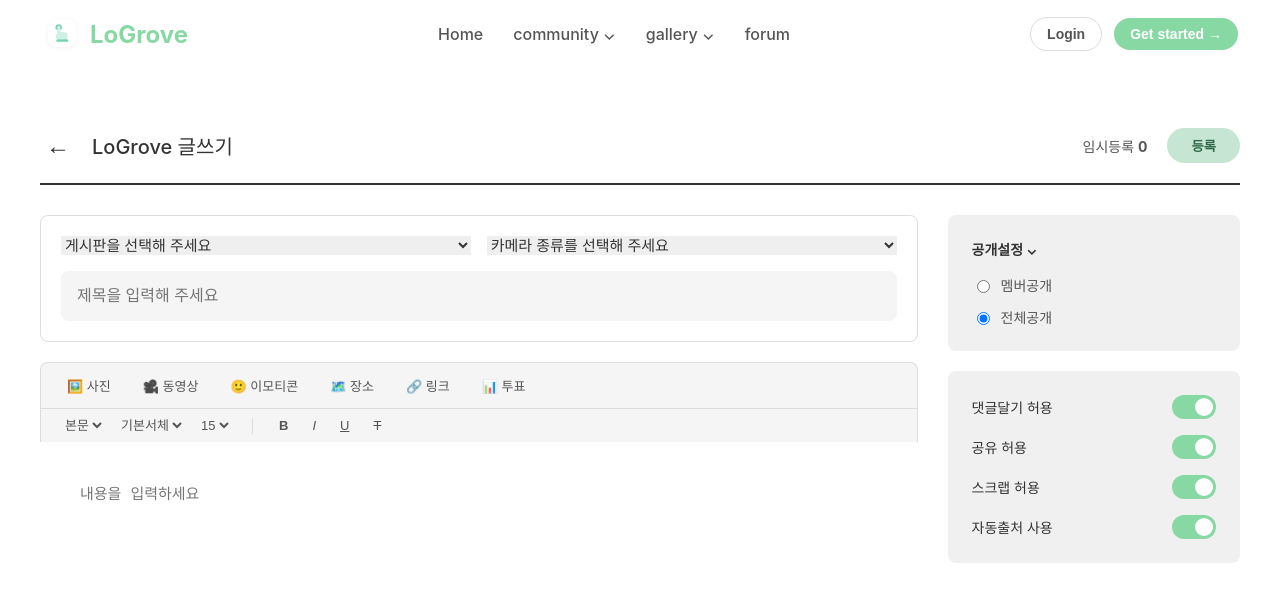
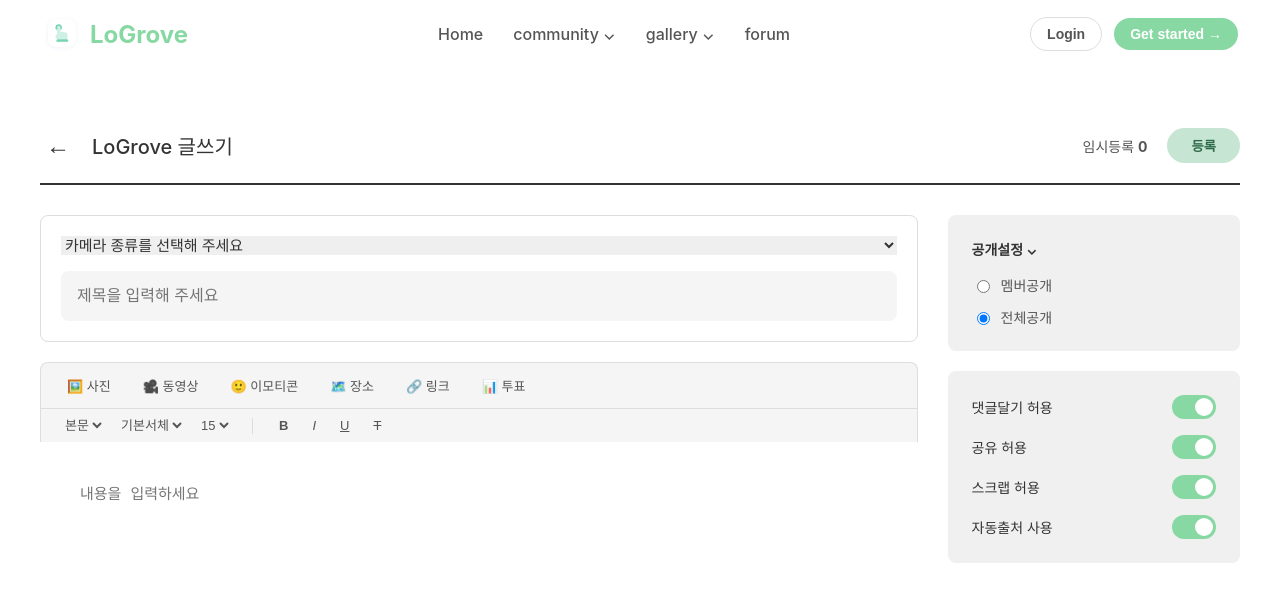
Before and after one commit to kgw2611/LoGrove-web, a React (Vite) app: page /forum/write in a window 1280 px wide. Shown: the top 602 px of the page. Built offline with nearby package versions, Linux system fonts and the light colour scheme.

Commit message:
fix: 포럼 게시글 분류, 정렬 수정/ detail-brand 표기오류 수정

```diff
--- a/src/pages/post/Forum.tsx
+++ b/src/pages/post/Forum.tsx
@@ -71,12 +71,13 @@ export default function Forum() {
     }, []);
 
     // 🔥 포스트 데이터 변환 함수 (인기글, 일반글 공통 사용)
+    const brandTagNames = Object.keys(tagNameToBrand);
     // eslint-disable-next-line @typescript-eslint/no-explicit-any
     const formatPost = (post: any, index?: number): ForumPostType => ({
         id: post.id || post.postId,
         rowNumber: index !== undefined ? index + 1 : post.rowNumber,
         brand: tagNameToBrand[post.tagNames?.[0]] ?? '',
-        boardType: post.boardType || 'Q&A', // 백엔드에서 오는 게시판 타입이 있다면 사용, 없으면 기본값
+        boardType: post.tagNames?.find((tag: string) => !brandTagNames.includes(tag)) ?? 'Q&A',
         title: post.title,
         author: post.authorName || post.author || post.nickname || '익명',
         date: post.createdAt ? new Date(post.createdAt).toLocaleDateString() : '방금 전',
@@ -224,18 +225,20 @@ export default function Forum() {
                                 </td>
                             </tr>
                         ) : (
-                            filteredList.map((row) => {
+                            filteredList.map((row, index) => {
                                 return (
                                     <tr
                                         key={row.id}
                                         onClick={() => navigate(`/forum/${row.id}`)}
                                         style={{ cursor: 'pointer' }}
                                     >
-                                        <td>{row.rowNumber || row.id}</td>
+                                        <td>{filteredList.length - index}</td>
                                         <td className="title-cell">
-                                            <span style={{ color: '#00bfa5', fontWeight: 'bold', marginRight: '8px' }}>
-                                                [{row.boardType}]
-                                            </span>
+                                            {row.brand && (
+                                                <span style={{ color: '#00bfa5', fontWeight: 'bold', marginRight: '6px' }}>
+                                                    [{row.brand}]
+                                                </span>
+                                            )}
                                             {row.title}
                                             {row.commentCount > 0 && (
                                                 <span style={{ color: '#ff5252', fontWeight: 'bold', marginLeft: '8px', fontSize: '13px' }}>
--- a/src/pages/post/ForumDetail.tsx
+++ b/src/pages/post/ForumDetail.tsx
@@ -10,6 +10,19 @@ const getImageUrl = (path?: string) => {
     if (!path) return '';
     if (path.startsWith('http')) return path;
     return `${path.startsWith('/') ? '' : '/'}${path}`;
+};
+
+const tagNameToBrand: Record<string, string> = {
+    '캐논': 'Canon',
+    '소니': 'Sony',
+    '니콘': 'Nikon',
+    '후지필름': 'Fujifilm',
+    '라이카': 'Leica',
+    '핫셀블라드': 'Hasselblad',
+    '파나소닉': 'Panasonic',
+    '올림푸스': 'Olympus',
+    '기타': '기타(etc)',
+    '필름': 'Film',
 };
 
 interface CommentType {
@@ -109,8 +122,8 @@ export default function ForumDetail() {
                     title: data.title,
                     content: data.content,
                     author: data.authorName || data.author || data.nickname || '익명',
-                    brand: data.tagName || data.tag || 'Canon',
-                    boardType: data.boardType || 'Q&A',
+                    brand: tagNameToBrand[data.tagNames?.[0]] || data.tagNames?.[0] || '',
+                    boardType: data.boardType || '',
                     date: postEdited ? new Date(data.updatedAt).toLocaleDateString() : (data.createdAt ? new Date(data.createdAt).toLocaleDateString() : '방금 전'),
                     isEdited: !!postEdited,
                     views: data.view ?? data.viewCount ?? data.views ?? 0,
@@ -338,7 +351,7 @@ export default function ForumDetail() {
 
                     <div className="post-detail-box">
                         <div style={{ display: 'flex', justifyContent: 'space-between', alignItems: 'center', marginBottom: '15px' }}>
-                            <div className="post-category">📷 {post.brand} &gt; {post.boardType}</div>
+                            <div className="post-category">📷 FORUM</div>
 
                             {isLoggedIn && post.author === userName && !isEditingPost && (
                                 <div style={{ display: 'flex', gap: '10px' }}>
@@ -369,7 +382,7 @@ export default function ForumDetail() {
                         ) : (
                             <>
                                 <h1 className="post-title">
-                                    <span style={{fontWeight: 'bold', marginRight: '8px', color: '#00bfa5'}}>[{post.boardType}]</span>
+                                    {post.brand && <span style={{fontWeight: 'bold', marginRight: '8px', color: '#00bfa5'}}>[{post.brand}]</span>}
                                     {post.title}
                                 </h1>
 
--- a/src/pages/post/ForumWrite.tsx
+++ b/src/pages/post/ForumWrite.tsx
@@ -28,7 +28,6 @@ export default function ForumWrite() {
     const navigate = useNavigate();
 
     // 입력 상태(State) 관리
-    const [board, setBoard] = useState<string>(''); // 세부 카테고리 (Q&A, 정보공유)
     const [camera, setCamera] = useState<string>(''); // 카메라 브랜드
     const [title, setTitle] = useState<string>('');
     const [content, setContent] = useState<string>('');
@@ -68,7 +67,6 @@ export default function ForumWrite() {
 
     // 🔥 "등록" 버튼: 백엔드 서버로 전송
     const handleSubmit = async () => {
-        if (!board) return alert('게시판 카테고리를 선택해주세요.');
         if (!camera) return alert('카메라 종류를 선택해주세요.');
         if (!title.trim()) return alert('제목을 입력해주세요.');
         if (!content.trim()) return alert('내용을 입력해주세요.');
@@ -130,36 +128,23 @@ export default function ForumWrite() {
             <div className="write-content">
                 <main className="write-main">
                     <div className="editor-top">
-                        <div style={{ display: 'flex', gap: '16px' }}>
                         <select
                             className="board-select"
-                                style={{ flex: 1 }}
-                                value={board}
-                                onChange={(e: ChangeEvent<HTMLSelectElement>) => setBoard(e.target.value)}
-                            >
-                                <option value="">게시판을 선택해 주세요</option>
-                                <option value="Q&A">Q&A (질문/답변)</option>
-                                <option value="정보공유">정보공유</option>
-                            </select>
-
-                            <select
-                                className="board-select"
-                                style={{ flex: 1 }}
                             value={camera}
                             onChange={(e: ChangeEvent<HTMLSelectElement>) => setCamera(e.target.value)}
                         >
                             <option value="">카메라 종류를 선택해 주세요</option>
                             <option value="Canon">Canon</option>
                             <option value="Sony">Sony</option>
+                            <option value="Nikon">Nikon</option>
+                            <option value="Fujifilm">Fujifilm</option>
                             <option value="Leica">Leica</option>
-                                <option value="Film">Film</option>
-                                <option value="Fujifilm">Fujifilm</option>
                             <option value="Hasselblad">Hasselblad</option>
                             <option value="Olympus">Olympus</option>
                             <option value="Panasonic">Panasonic</option>
+                            <option value="Film">Film</option>
                             <option value="기타(etc)">기타(etc)</option>
                         </select>
-                        </div>
                         <input
                             type="text"
                             className="title-input"
```
Lines whose indentation alone changed are shown as unchanged.
